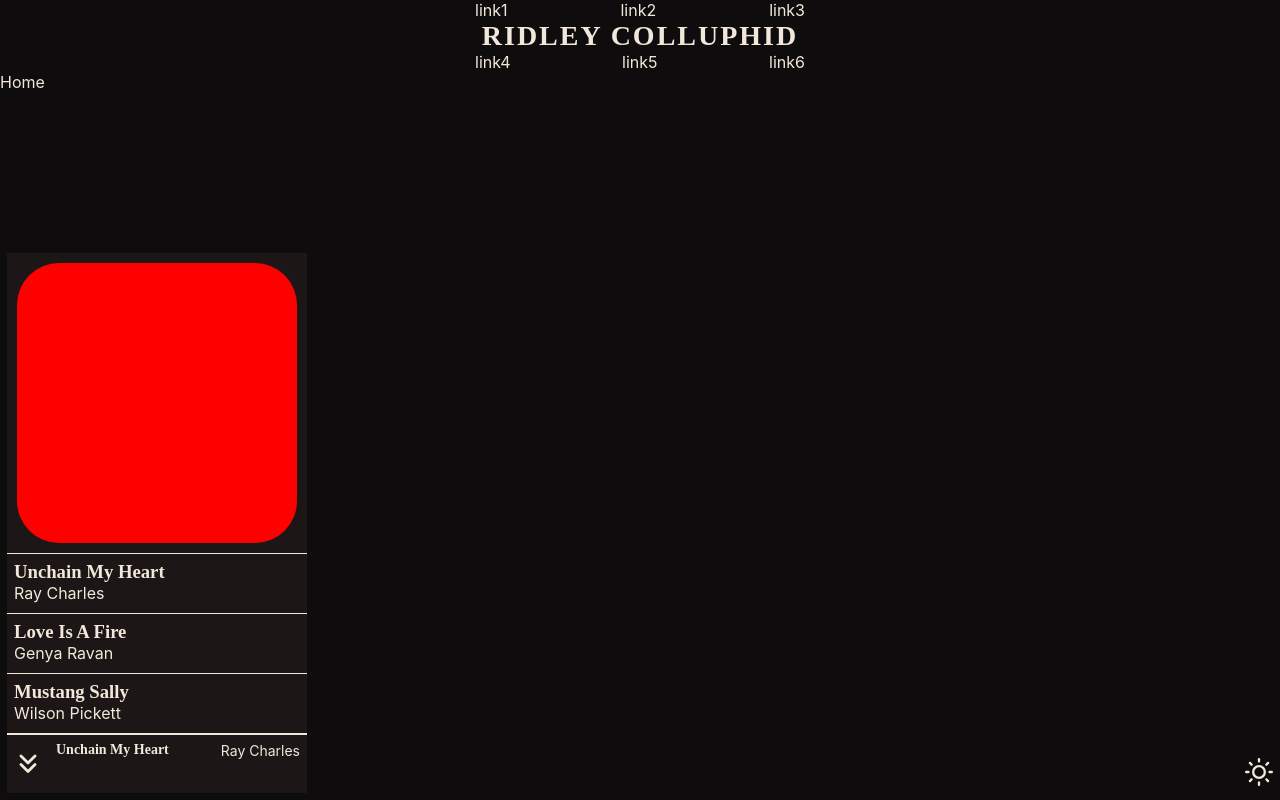
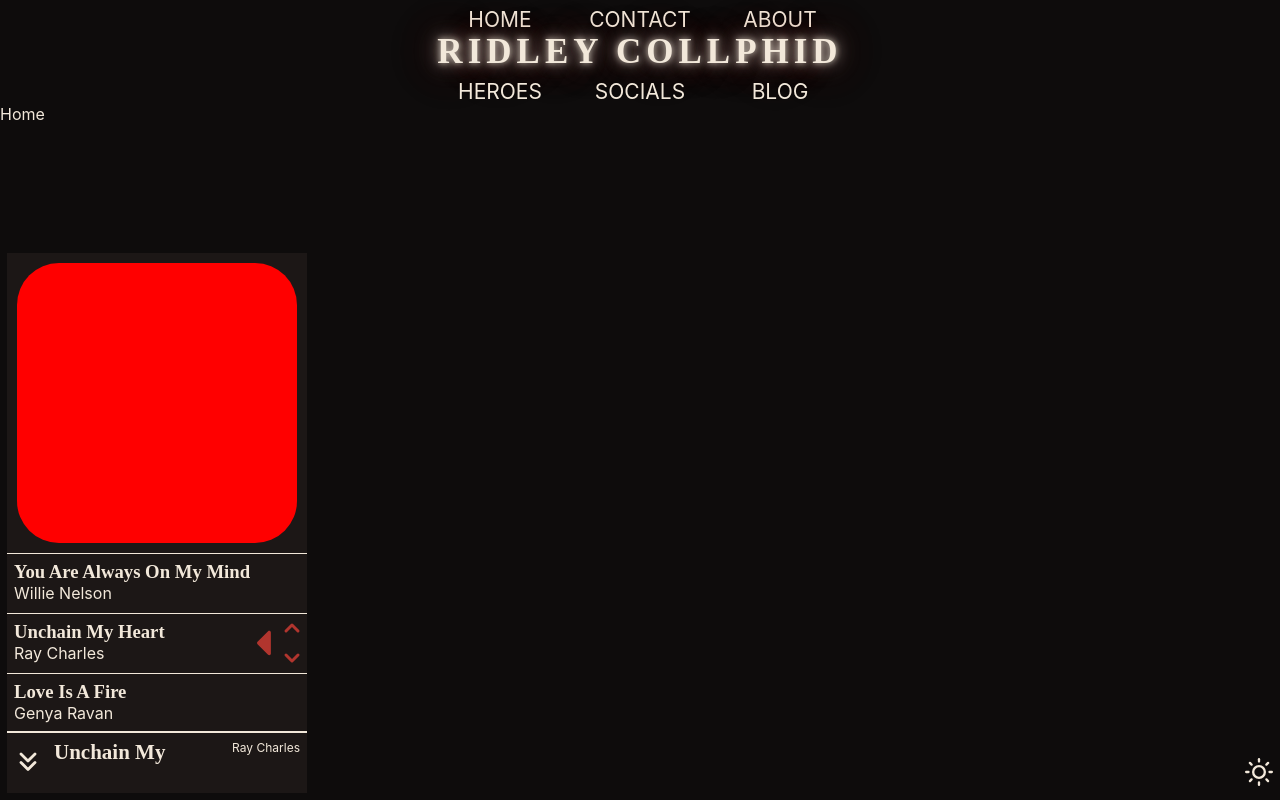
Before and after one commit to DougieHawes42/ridley-colluphid-music-client, a React (Create React App) app: page /#/ in a window 1280 px wide. Built offline with nearby package versions, Linux system fonts and the light colour scheme.

Commit message:
improved music player

```diff
--- a/src/App.js
+++ b/src/App.js
@@ -17,15 +17,15 @@ const App = () => {
 
   return (
     <div className={`app ${darkmodeOn ? "app-darkmode" : "app-lightmode"}`}>
-      <Header />
+      <Header darkmode={darkmodeOn} />
       <Routes>
         <Route path="/" element={<Home darkmode={darkmodeOn} />} />
       </Routes>
+      <MusicPlayer darkmode={darkmodeOn} />
       <ModeToggle
         onClick={() => setDarkmodeOn(!darkmodeOn)}
         darkmode={darkmodeOn}
       />
-      <MusicPlayer darkmode={darkmodeOn} />
     </div>
   );
 };
--- a/src/components/layout/Header.js
+++ b/src/components/layout/Header.js
@@ -1,20 +1,24 @@
+import { Link1 } from "../utils/links";
+
 import "./style.scss";
 
-const Header = () => {
+const Header = ({ darkmode }) => {
   return (
-    <div className="header">
+    <div
+      className={`header ${darkmode ? "header-darkmode" : "header-lightmode"}`}
+    >
       <navbar className="navbar">
-        <div className="link">link1</div>
-        <div className="link">link2</div>
-        <div className="link">link3</div>
+        <Link1 to="/" text="home" />
+        <Link1 to="/contact" text="contact" />
+        <Link1 to="/about" text="about" />
       </navbar>
       <div className="header-title-container">
-        <h1 className="header-title">RIDLEY COLLUPHID</h1>
+        <h1 className="header-title">RIDLEY COLLPHID</h1>
       </div>
       <navbar className="navbar">
-        <div className="link">link4</div>
-        <div className="link">link5</div>
-        <div className="link">link6</div>
+        <Link1 to="/heroes" text="heroes" />
+        <Link1 to="/socials" text="socials" />
+        <Link1 to="/blog" text="blog" />
       </navbar>
     </div>
   );
--- a/src/components/layout/MusicPlayer.js
+++ b/src/components/layout/MusicPlayer.js
@@ -1,10 +1,18 @@
 import { useState } from "react";
-import { HiChevronDoubleDown, HiChevronDoubleUp } from "react-icons/hi";
+
+import { FaCaretLeft } from "react-icons/fa";
+import {
+  HiChevronUp,
+  HiChevronDown,
+  HiChevronDoubleDown,
+  HiChevronDoubleUp,
+} from "react-icons/hi";
 
 import "./style.scss";
 
 const MusicPlayer = ({ darkmode }) => {
   const [isOpen, setIsOpen] = useState(true);
+  const [songIndex, setSongIndex] = useState(0);
 
   const songs = [
     { id: 1, title: "Unchain My Heart", originalArtist: "Ray Charles" },
@@ -29,27 +37,77 @@ const MusicPlayer = ({ darkmode }) => {
     },
   ];
 
+  const scrollUp = () => {
+    setSongIndex(songIndex <= 0 ? songs.length - 1 : songIndex - 1);
+  };
+  const scrollDown = () => {
+    setSongIndex(songIndex >= songs.length - 1 ? 0 : songIndex + 1);
+  };
+
   return (
     <div
       className={`music-player ${darkmode ? "music-player-darkmode" : "music-player-lightmode"}`}
     >
       {isOpen && (
-        <div className="music-player-selection">
+        <div
+          className="music-player-outside"
+          onClick={() => setIsOpen(false)}
+        ></div>
+      )}
+      <div
+        className={`music-player-selection ${isOpen ? "music-player-selection-open" : "music-player-selection-closed"}`}
+      >
         <div className="music-player-screen-container">
           <div className="music-player-screen"></div>
         </div>
         <div className="music-player-songs-container">
-            {songs.map((s) => (
-              <div className="music-player-songs-song" key={s.id}>
-                <h3 className="music-player-songs-song-title">{s.title}</h3>
+          <div className="music-player-songs-song">
+            <h3 className="music-player-songs-song-title">
+              {songs[songIndex == 0 ? songs.length - 1 : songIndex - 1].title}
+            </h3>
             <p className="music-player-songs-song-artist">
-                  {s.originalArtist}
+              {
+                songs[songIndex == 0 ? songs.length - 1 : songIndex - 1]
+                  .originalArtist
+              }
             </p>
           </div>
-            ))}
+          <div className="music-player-songs-song">
+            <h3 className="music-player-songs-song-title">
+              {songs[songIndex].title}
+            </h3>
+            <p className="music-player-songs-song-artist">
+              {songs[songIndex].originalArtist}
+            </p>
+          </div>
+          <div className="music-player-songs-song">
+            <h3 className="music-player-songs-song-title">
+              {songs[songIndex == songs.length - 1 ? 0 : songIndex + 1].title}
+            </h3>
+            <p className="music-player-songs-song-artist">
+              {
+                songs[songIndex == songs.length - 1 ? 0 : songIndex + 1]
+                  .originalArtist
+              }
+            </p>
+          </div>
+          <div className="music-player-songs-icons">
+            <div className="music-player-songs-icons-left">
+              <FaCaretLeft className="music-player-songs-current-icon" />
+            </div>
+            <div className="music-player-songs-icons-right">
+              <HiChevronUp
+                className="music-player-songs-scroll-icon"
+                onClick={scrollUp}
+              />
+              <HiChevronDown
+                className="music-player-songs-scroll-icon"
+                onClick={scrollDown}
+              />
             </div>
           </div>
-      )}
+        </div>
+      </div>
       <div className="music-player-collapsed">
         <div
           className="music-player-toggle-container"
@@ -66,10 +124,12 @@ const MusicPlayer = ({ darkmode }) => {
             <div className="music-player-current-song">
               <div className="music-player-current-song-title-container">
                 <h3 className="music-player-current-song-title">
-                  Unchain My Heart
+                  {songs[songIndex].title}
                 </h3>
               </div>
-              <p className="music-player-current-song-artist">Ray Charles</p>
+              <p className="music-player-current-song-artist">
+                {songs[songIndex].originalArtist}
+              </p>
             </div>
           </div>
         </div>
--- a/src/components/layout/style.scss
+++ b/src/components/layout/style.scss
@@ -2,16 +2,42 @@
 
 .header {
   margin: 0 auto;
-  width: $min-width;
+  width: 420px;
   .navbar {
-    display: flex;
-    justify-content: space-between;
+    display: grid;
+    grid-template-columns: repeat(3, 1fr);
   }
   .header-title-container {
     text-align: center;
     .header-title {
-      font-size: 28px;
-      letter-spacing: 2px;
+      font-family: $font01;
+      font-size: 35px;
+      letter-spacing: 5px;
+    }
+  }
+}
+.header-darkmode {
+  .header-title-container {
+    .header-title {
+      text-shadow:
+        0 0 6px rgba(242, 232, 218, 0.75),
+        0 0 14px rgba(242, 232, 218, 0.55),
+        0 0 26px rgba(242, 232, 218, 0.35),
+        0 0 40px rgba(177, 53, 46, 0.45),
+        0 0 70px rgba(177, 53, 46, 0.3);
+    }
+  }
+}
+.header-lightmode {
+  .header-title-container {
+    .header-title {
+      text-shadow:
+        0 1px 1px rgba(255, 255, 255, 0.75),
+        0 0 6px rgba(142, 44, 39, 0.55),
+        0 0 14px rgba(142, 44, 39, 0.35),
+        0 0 28px rgba(177, 53, 46, 0.25),
+        0 0 48px rgba(177, 53, 46, 0.15),
+        0 0 70px rgba(177, 53, 46, 0.12);
     }
   }
 }
@@ -24,13 +50,22 @@
 }
 
 .music-player {
-  bottom: 7px;
-  left: 7px;
-  max-height: 540px;
-  overflow: hidden;
-  position: absolute;
-  width: 300px;
+  .music-player-outside {
+    height: 100vh;
+    left: 0;
+    position: absolute;
+    top: 0;
+    width: 100%;
+  }
   .music-player-selection {
+    bottom: 67px;
+    overflow: hidden;
+    left: 7px;
+    max-height: 480px;
+    position: absolute;
+    transition: max-height 0.5s cubic-bezier(0.4, 0, 0.2, 1);
+    width: 300px;
+    will-change: max-height;
     .music-player-screen-container {
       min-height: 300px;
       padding: 10px;
@@ -43,35 +78,70 @@
     .music-player-songs-container {
       max-height: 180px;
       overflow: hidden;
+      position: relative;
       .music-player-songs-song {
         border-top-width: 1px;
         height: 60px;
         padding: 7px;
+        .music-player-songs-song-title {
+          max-height: 28px;
+          max-width: 240px;
+          overflow: hidden;
+        }
+      }
+      .music-player-songs-icons {
+        display: flex;
+        height: 60px;
+        justify-content: space-between;
+        position: absolute;
+        right: 0;
+        top: 60px;
+        .music-player-songs-icons-left {
+          margin-right: -7px;
+          margin-top: 9px;
+          .music-player-songs-current-icon {
+            font-size: 42px;
+          }
+        }
+        .music-player-songs-icons-right {
+          .music-player-songs-scroll-icon {
+            cursor: pointer;
+            display: grid;
+            grid-template-columns: 1fr;
+            font-size: 30px;
+            * {
+              color: $colour09;
+            }
+          }
+        }
       }
     }
   }
+  .music-player-selection-closed {
+    max-height: 0;
+  }
   .music-player-collapsed {
     border-top-width: 2px;
-    height: 60px;
+    bottom: 7px;
     display: grid;
-    grid-template-columns: 42px 1fr;
-    width: 100%;
+    grid-template-columns: 40px 1fr;
+    left: 7px;
+    position: absolute;
+    width: 300px;
     .music-player-details-container {
       .music-player-details {
         .music-player-current-song {
           display: flex;
           justify-content: space-between;
-          max-height: 28px;
-          overflow: hidden;
           padding: 7px;
-          .music-player-current-song-title,
-          .music-player-current-song-artist {
-            font-size: 14px;
-          }
           .music-player-current-song-title {
-            max-width: 140px;
+            font-size: 21px;
+            max-height: 28px;
+            max-width: 150px;
+            overflow: hidden;
           }
           .music-player-current-song-artist {
+            font-size: 12px;
           }
         }
       }
@@ -87,9 +157,55 @@
 }
 
 .music-player-darkmode {
-  background-color: $colour02;
+  .music-player-selection,
+  .music-player-collapsed {
+    background-color: $colour02;
+  }
+  .music-player-selection {
+    .music-player-songs-container {
+      .music-player-songs-icons {
+        .music-player-songs-icons-left {
+          .music-player-songs-current-icon {
+            * {
+              color: $colour04;
+            }
+          }
+        }
+        .music-player-songs-icons-right {
+          .music-player-songs-scroll-icon {
+            * {
+              color: $colour04;
+            }
+          }
+        }
+      }
+    }
+  }
 }
 
 .music-player-lightmode {
-  background-color: $colour07;
+  .music-player-selection,
+  .music-player-collapsed {
+    background-color: $colour07;
+  }
+  .music-player-selection {
+    .music-player-songs-container {
+      .music-player-songs-icons {
+        .music-player-songs-icons-left {
+          .music-player-songs-current-icon {
+            * {
+              color: $colour04;
+            }
+          }
+        }
+        .music-player-songs-icons-right {
+          .music-player-songs-scroll-icon {
+            * {
+              color: $colour04;
+            }
+          }
+        }
+      }
+    }
+  }
 }
--- /dev/null
+++ b/src/components/utils/links.js
@@ -0,0 +1,9 @@
+import { Link } from "react-router-dom";
+
+import "./style.scss";
+
+export const Link1 = ({ to, text }) => (
+  <Link className="link link1" to={to}>
+    {text}
+  </Link>
+);
--- /dev/null
+++ b/src/components/utils/style.scss
@@ -0,0 +1,11 @@
+@import "../../display/style/variables";
+
+.link {
+  font-size: 21px;
+  text-align: center;
+  text-transform: uppercase;
+}
+
+.link1 {
+  margin-top: 7px;
+}
--- a/src/display/style/style.scss
+++ b/src/display/style/style.scss
@@ -6,6 +6,7 @@
   box-sizing: border-box;
   font-family: $font02;
   margin: 0;
+  text-decoration: none;
 }
 
 h1,
```
Lines whose indentation alone changed are shown as unchanged.
